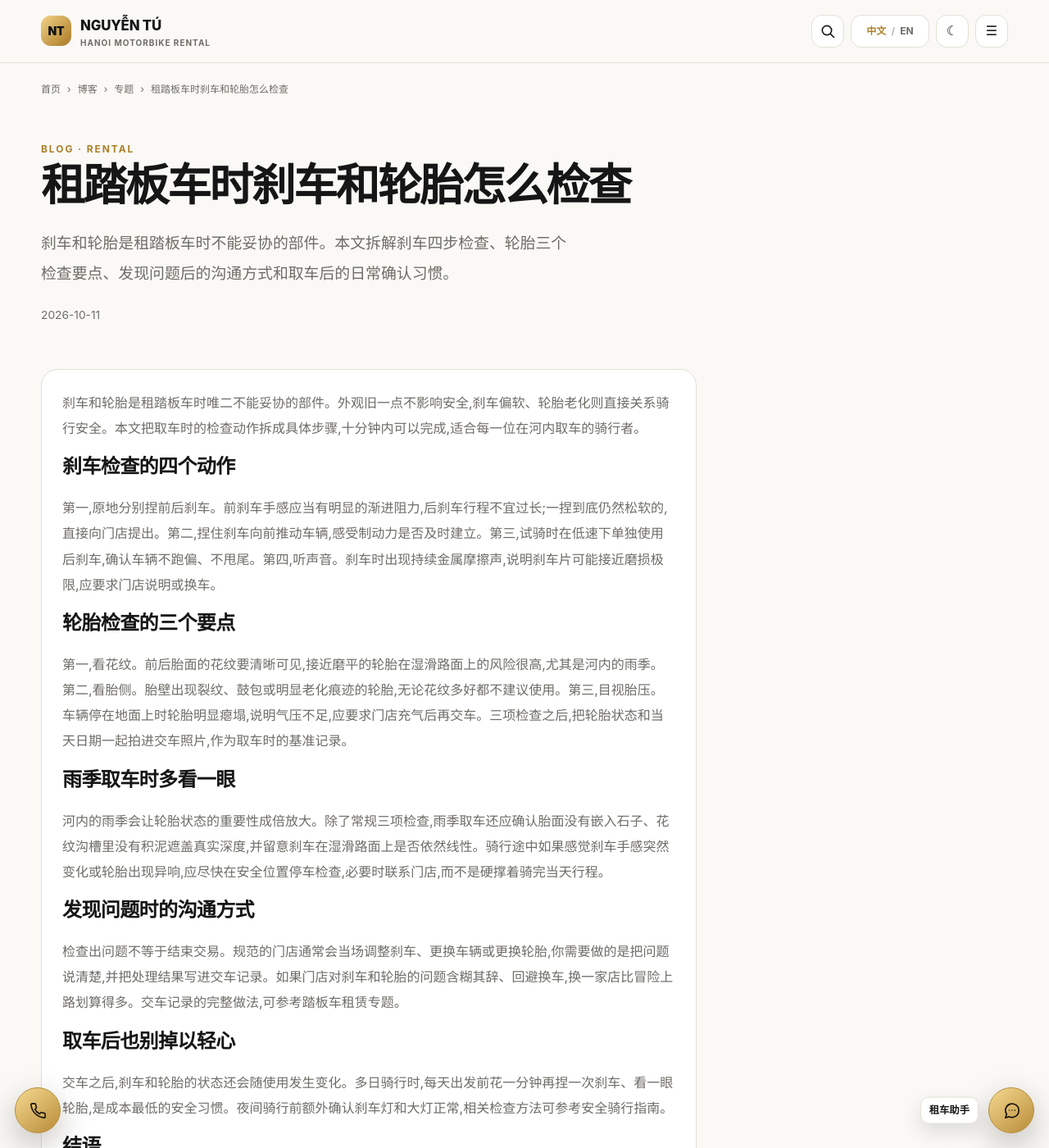
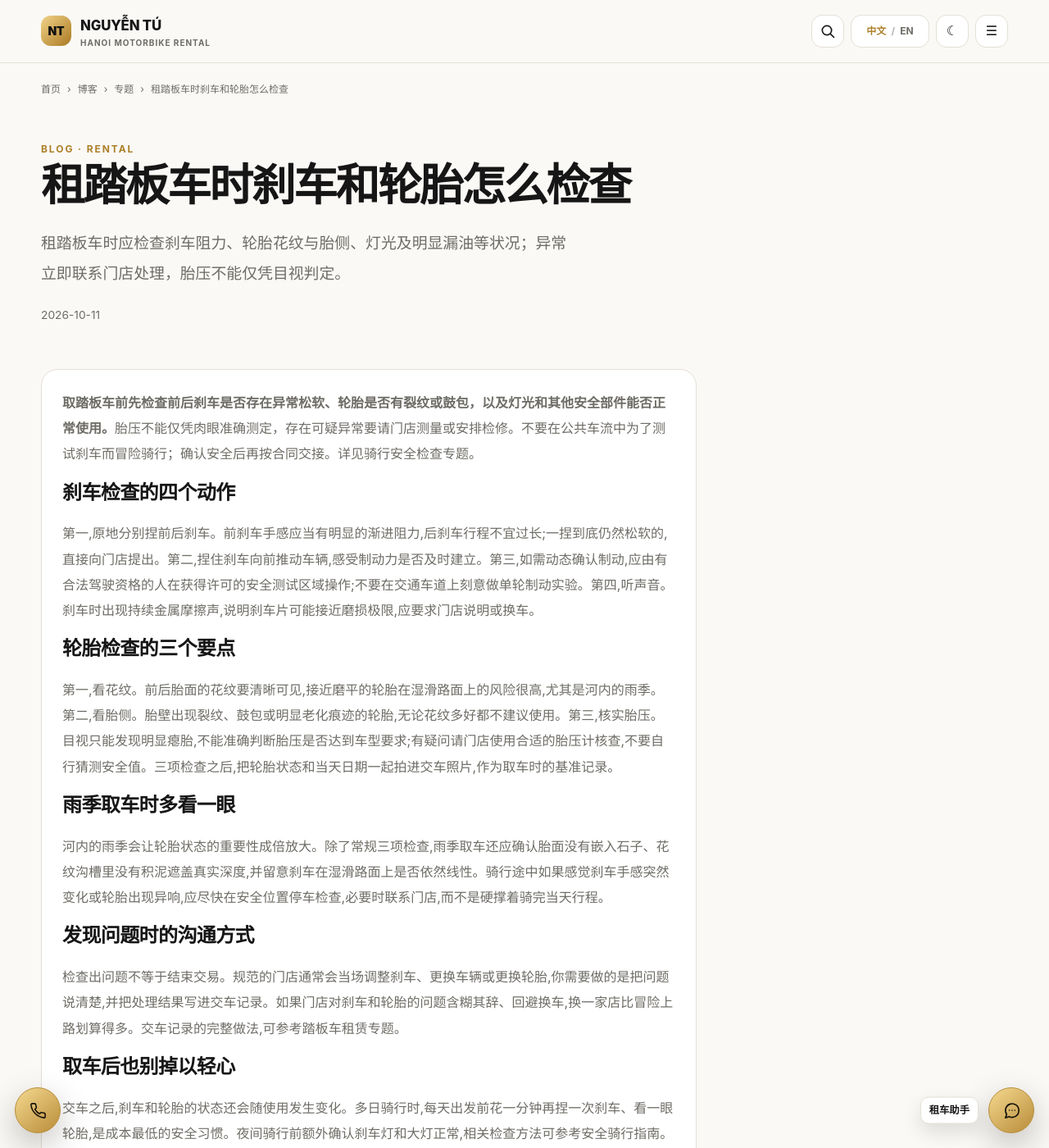
Before and after one commit to thuexemayhanoi/china, a Jekyll site: the page built from _posts/2026-10-11-hanoi-rental-scooters-05.md, in a window 1280 px wide and 1400 px high. Shown: the whole window at 82% size. Built offline with Jekyll 4.4.1, drawn with Linux system fonts in a browser that asks for light colours.

Commit message:
seo(china): clearer scooter comparison and safety answer 2026-10-11-hanoi-rental-scooters-05.md

```diff
--- a/_posts/2026-10-11-hanoi-rental-scooters-05.md
+++ b/_posts/2026-10-11-hanoi-rental-scooters-05.md
@@ -5,22 +5,23 @@ topic: "rental"
 subtopic: "scooters"
 permalink: "/blog/hanoi-rental-scooters-05/"
 title: "租踏板车时刹车和轮胎怎么检查"
-description: "刹车和轮胎是租踏板车时不能妥协的部件。本文拆解刹车四步检查、轮胎三个检查要点、发现问题后的沟通方式和取车后的日常确认习惯。"
+description: "租踏板车时应检查刹车阻力、轮胎花纹与胎侧、灯光及明显漏油等状况；异常立即联系门店处理，胎压不能仅凭目视判定。"
+last_modified_at: "2026-10-12"
 primary_keyword: "河内踏板车租赁"
 date: "2026-10-11 15:28:06 +0700"
 seo_silo: "rental/scooters"
 breadcrumbs: [{"label":"博客","href":"/blog/"},{"label":"专题","href":"/topics/rental/scooters/"},{"label":"租踏板车时刹车和轮胎怎么检查"}]
 publication_method: "automated_qa"
 ---
-刹车和轮胎是租踏板车时唯二不能妥协的部件。外观旧一点不影响安全,刹车偏软、轮胎老化则直接关系骑行安全。本文把取车时的检查动作拆成具体步骤,十分钟内可以完成,适合每一位在河内取车的骑行者。
+**取踏板车前先检查前后刹车是否存在异常松软、轮胎是否有裂纹或鼓包，以及灯光和其他安全部件能否正常使用。**胎压不能仅凭肉眼准确测定，存在可疑异常要请门店测量或安排检修。不要在公共车流中为了测试刹车而冒险骑行；确认安全后再按合同交接。详见[骑行安全检查专题](/topics/guides/safety/)。
 
 ## 刹车检查的四个动作
 
-第一,原地分别捏前后刹车。前刹车手感应当有明显的渐进阻力,后刹车行程不宜过长;一捏到底仍然松软的,直接向门店提出。第二,捏住刹车向前推动车辆,感受制动力是否及时建立。第三,试骑时在低速下单独使用后刹车,确认车辆不跑偏、不甩尾。第四,听声音。刹车时出现持续金属摩擦声,说明刹车片可能接近磨损极限,应要求门店说明或换车。
+第一,原地分别捏前后刹车。前刹车手感应当有明显的渐进阻力,后刹车行程不宜过长;一捏到底仍然松软的,直接向门店提出。第二,捏住刹车向前推动车辆,感受制动力是否及时建立。第三,如需动态确认制动,应由有合法驾驶资格的人在获得许可的安全测试区域操作;不要在交通车道上刻意做单轮制动实验。第四,听声音。刹车时出现持续金属摩擦声,说明刹车片可能接近磨损极限,应要求门店说明或换车。
 
 ## 轮胎检查的三个要点
 
-第一,看花纹。前后胎面的花纹要清晰可见,接近磨平的轮胎在湿滑路面上的风险很高,尤其是河内的雨季。第二,看胎侧。胎壁出现裂纹、鼓包或明显老化痕迹的轮胎,无论花纹多好都不建议使用。第三,目视胎压。车辆停在地面上时轮胎明显瘪塌,说明气压不足,应要求门店充气后再交车。三项检查之后,把轮胎状态和当天日期一起拍进交车照片,作为取车时的基准记录。
+第一,看花纹。前后胎面的花纹要清晰可见,接近磨平的轮胎在湿滑路面上的风险很高,尤其是河内的雨季。第二,看胎侧。胎壁出现裂纹、鼓包或明显老化痕迹的轮胎,无论花纹多好都不建议使用。第三,核实胎压。目视只能发现明显瘪胎,不能准确判断胎压是否达到车型要求;有疑问请门店使用合适的胎压计核查,不要自行猜测安全值。三项检查之后,把轮胎状态和当天日期一起拍进交车照片,作为取车时的基准记录。
 
 ## 雨季取车时多看一眼
 
```
